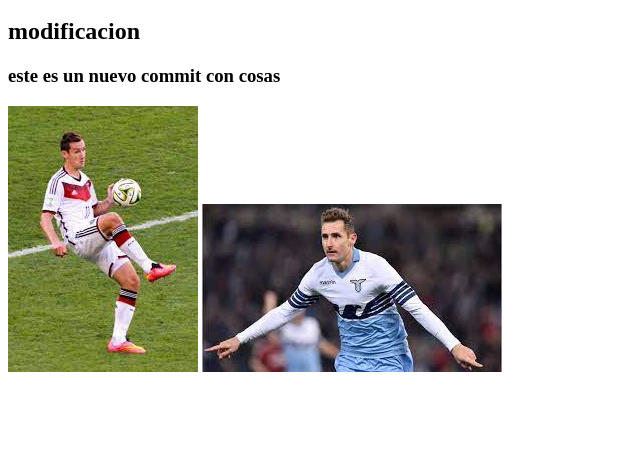
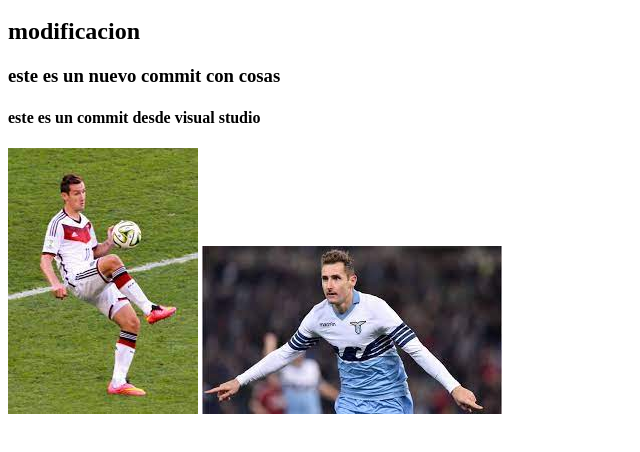
Before and after one commit to MFrankenberger/clase2517-primerGIT, a plain HTML site: page index.html in a window 1280 px wide. Shown: the part 48-500 px from the top of the page, without its empty margins (0-640 px from the left). Drawn offline with Linux system fonts and the light colour scheme.

Commit message:
commit con visual studio code

```diff
--- a/index.html
+++ b/index.html
@@ -6,6 +6,7 @@
 <h1> Mi primer GIT</h1>
 <h2> modificacion </h2>
 <h3>este es un nuevo commit con cosas</h3>
+<h4>este es un commit desde visual studio </h4>
 
 <img src="/imagenes/klose.jpg" >
 <img src="/imagenes/klose1.jpg" >
```
